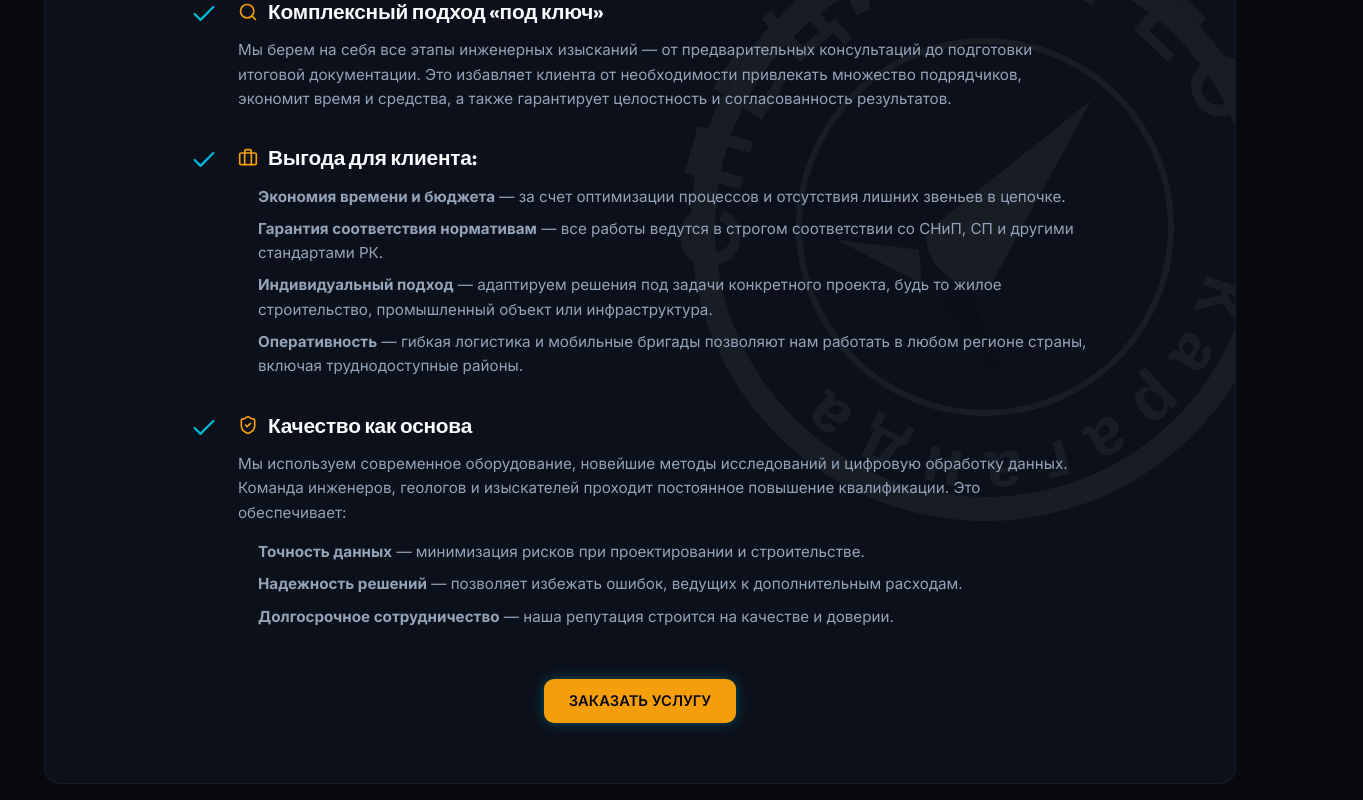
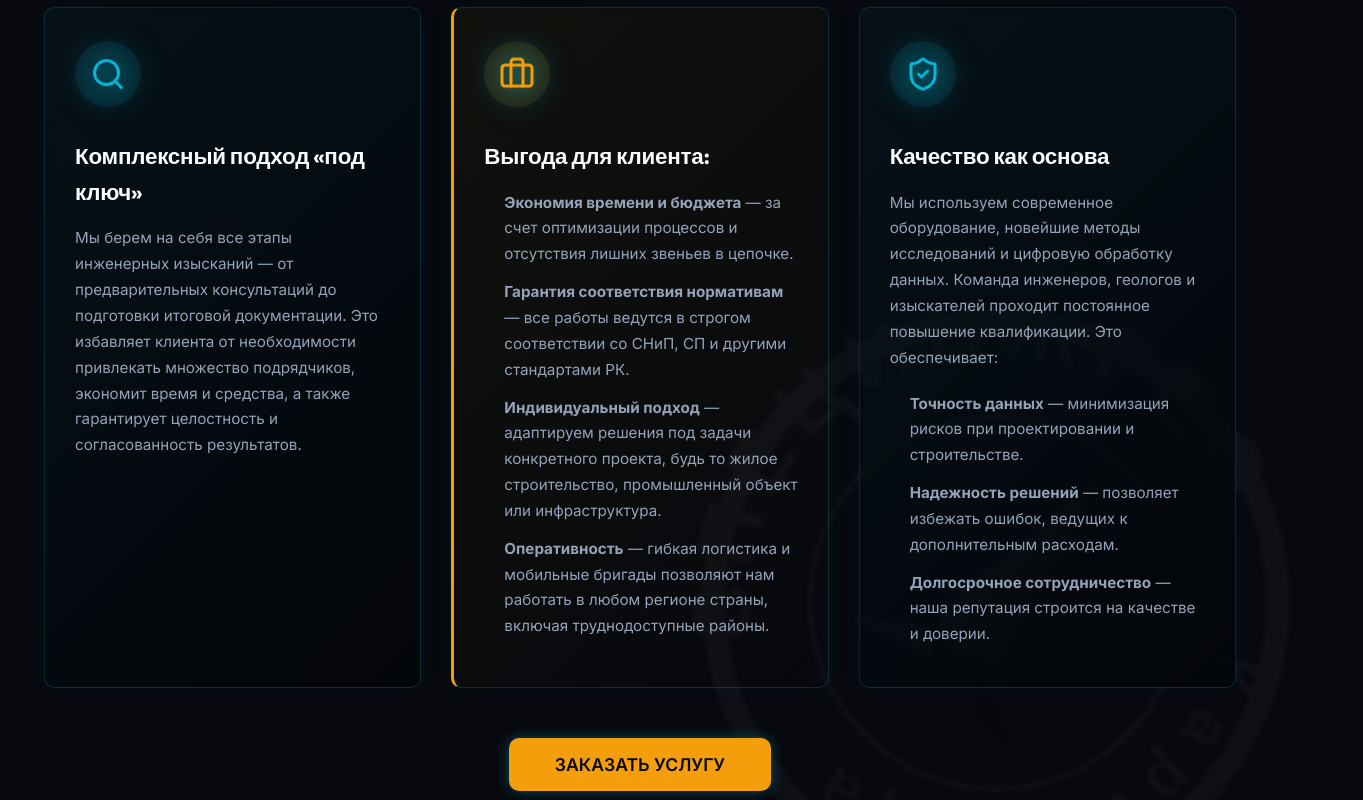
Before and after one commit to Claower3D/spengeo-kz, a React (Vite) app in the folder frontend/: page / in a window 1280 px wide. Shown: the part 5140-5940 px from the top of the page, 1363 px wide, since content can reach past the window. Built offline with nearby package versions, Linux system fonts and the light colour scheme.

Commit message:
Refactor approach section to match premium glow-card aesthetic

```diff
--- a/frontend/src/App.jsx
+++ b/frontend/src/App.jsx
@@ -839,67 +839,60 @@ function App() {
             </section>
 
             {/* 4.5. Approach Section (New) */}
-            <section style={{ marginBottom: '60px', position: 'relative', background: 'var(--bg-card)', padding: '60px 40px', borderRadius: 'var(--border-radius-lg)', border: '1px solid var(--border-color)', overflow: 'hidden' }}>
-              <img src="/images/logo-original.svg" alt="Stamp" style={{ position: 'absolute', top: '50%', right: '-50px', transform: 'translateY(-50%) rotate(-15deg)', width: '600px', opacity: 0.05, pointerEvents: 'none' }} />
-
-              <div style={{ position: 'relative', zIndex: 2, maxWidth: '900px', margin: '0 auto' }}>
-                <h2 style={{ textAlign: 'center', fontSize: '2.2rem', marginBottom: '20px', color: 'var(--color-text-primary)' }}>{t.sections.approachTitle}</h2>
-                <p style={{ textAlign: 'center', color: 'var(--color-text-secondary)', fontSize: '1.05rem', lineHeight: 1.6, marginBottom: '50px' }}>
+            <section style={{ marginBottom: '80px', position: 'relative' }}>
+              <div style={{ textAlign: 'center', marginBottom: '40px' }}>
+                <span className="hero-subtitle" style={{ color: 'var(--color-accent)', textShadow: '0 0 15px rgba(234, 179, 8, 0.6)' }}>ИНДИВИДУАЛЬНЫЙ ПОДХОД</span>
+                <h2 style={{ fontSize: '2.5rem', marginBottom: '20px', textShadow: '0 0 40px rgba(255,255,255,0.2)', maxWidth: '900px', margin: '0 auto 20px auto' }}>{t.sections.approachTitle}</h2>
+                <p style={{ color: 'var(--color-text-secondary)', fontSize: '1.05rem', lineHeight: 1.6, maxWidth: '800px', margin: '0 auto' }}>
                   {t.sections.approachDesc}
                 </p>
-
-                <div style={{ display: 'flex', flexDirection: 'column', gap: '30px' }}>
-                  {/* Item 1 */}
-                  <div style={{ display: 'flex', gap: '20px', alignItems: 'flex-start' }}>
-                    <div style={{ color: 'var(--color-cyan)', marginTop: '5px' }}><Check size={28} /></div>
-                    <div>
-                      <div style={{ display: 'flex', alignItems: 'center', gap: '10px', marginBottom: '10px' }}>
-                        <Search size={20} color="var(--color-accent)" />
-                        <h3 style={{ fontSize: '1.3rem', margin: 0, color: 'var(--color-text-primary)' }}>{t.sections.approach1Title}</h3>
-                      </div>
-                      <p style={{ color: 'var(--color-text-secondary)', fontSize: '0.95rem', lineHeight: 1.6 }}>{t.sections.approach1Text}</p>
-                    </div>
-                  </div>
-
-                  {/* Item 2 */}
-                  <div style={{ display: 'flex', gap: '20px', alignItems: 'flex-start' }}>
-                    <div style={{ color: 'var(--color-cyan)', marginTop: '5px' }}><Check size={28} /></div>
-                    <div>
-                      <div style={{ display: 'flex', alignItems: 'center', gap: '10px', marginBottom: '10px' }}>
-                        <Briefcase size={20} color="var(--color-accent)" />
-                        <h3 style={{ fontSize: '1.3rem', margin: 0, color: 'var(--color-text-primary)' }}>{t.sections.approach2Title}</h3>
-                      </div>
-                      <ul style={{ color: 'var(--color-text-secondary)', fontSize: '0.95rem', lineHeight: 1.6, margin: 0, paddingLeft: '20px', display: 'flex', flexDirection: 'column', gap: '8px' }}>
+              </div>
+
+              <div style={{ display: 'grid', gridTemplateColumns: 'repeat(auto-fit, minmax(320px, 1fr))', gap: '30px', position: 'relative', zIndex: 2 }}>
+                {/* Card 1 */}
+                <div className="glow-card-premium" style={{ padding: '40px 30px' }}>
+                  <div className="license-icon-glow" style={{ marginBottom: '25px', display: 'inline-flex', padding: '15px', background: 'rgba(6, 182, 212, 0.1)', borderRadius: '50%' }}>
+                    <Search size={36} color="var(--color-cyan)" />
+                  </div>
+                  <h3 style={{ fontSize: '1.4rem', marginBottom: '15px', color: 'var(--color-text-primary)' }}>{t.sections.approach1Title}</h3>
+                  <p style={{ color: 'var(--color-text-secondary)', fontSize: '0.95rem', lineHeight: 1.7 }}>{t.sections.approach1Text}</p>
+                </div>
+
+                {/* Card 2 */}
+                <div className="glow-card-premium" style={{ padding: '40px 30px', borderLeft: '3px solid var(--color-accent)', background: 'linear-gradient(135deg, rgba(234, 179, 8, 0.05) 0%, rgba(3, 5, 9, 0) 100%)' }}>
+                  <div className="license-icon-glow" style={{ marginBottom: '25px', display: 'inline-flex', padding: '15px', background: 'rgba(234, 179, 8, 0.1)', borderRadius: '50%' }}>
+                    <Briefcase size={36} color="var(--color-accent)" />
+                  </div>
+                  <h3 style={{ fontSize: '1.4rem', marginBottom: '15px', color: 'var(--color-text-primary)' }}>{t.sections.approach2Title}</h3>
+                  <ul style={{ color: 'var(--color-text-secondary)', fontSize: '0.95rem', lineHeight: 1.7, paddingLeft: '20px', display: 'flex', flexDirection: 'column', gap: '12px', margin: 0 }}>
                     <li dangerouslySetInnerHTML={{ __html: t.sections.approach2L1 }}></li>
                     <li dangerouslySetInnerHTML={{ __html: t.sections.approach2L2 }}></li>
                     <li dangerouslySetInnerHTML={{ __html: t.sections.approach2L3 }}></li>
                     <li dangerouslySetInnerHTML={{ __html: t.sections.approach2L4 }}></li>
                   </ul>
                 </div>
-                  </div>
-
-                  {/* Item 3 */}
-                  <div style={{ display: 'flex', gap: '20px', alignItems: 'flex-start' }}>
-                    <div style={{ color: 'var(--color-cyan)', marginTop: '5px' }}><Check size={28} /></div>
-                    <div>
-                      <div style={{ display: 'flex', alignItems: 'center', gap: '10px', marginBottom: '10px' }}>
-                        <ShieldCheck size={20} color="var(--color-accent)" />
-                        <h3 style={{ fontSize: '1.3rem', margin: 0, color: 'var(--color-text-primary)' }}>{t.sections.approach3Title}</h3>
-                      </div>
-                      <p style={{ color: 'var(--color-text-secondary)', fontSize: '0.95rem', lineHeight: 1.6, marginBottom: '15px' }}>{t.sections.approach3Text}</p>
-                      <ul style={{ color: 'var(--color-text-secondary)', fontSize: '0.95rem', lineHeight: 1.6, margin: 0, paddingLeft: '20px', display: 'flex', flexDirection: 'column', gap: '8px' }}>
+
+                {/* Card 3 */}
+                <div className="glow-card-premium" style={{ padding: '40px 30px' }}>
+                  <div className="license-icon-glow" style={{ marginBottom: '25px', display: 'inline-flex', padding: '15px', background: 'rgba(6, 182, 212, 0.1)', borderRadius: '50%' }}>
+                    <ShieldCheck size={36} color="var(--color-cyan)" />
+                  </div>
+                  <h3 style={{ fontSize: '1.4rem', marginBottom: '15px', color: 'var(--color-text-primary)' }}>{t.sections.approach3Title}</h3>
+                  <p style={{ color: 'var(--color-text-secondary)', fontSize: '0.95rem', lineHeight: 1.7, marginBottom: '20px' }}>{t.sections.approach3Text}</p>
+                  <ul style={{ color: 'var(--color-text-secondary)', fontSize: '0.95rem', lineHeight: 1.7, paddingLeft: '20px', display: 'flex', flexDirection: 'column', gap: '12px', margin: 0 }}>
                     <li dangerouslySetInnerHTML={{ __html: t.sections.approach3L1 }}></li>
                     <li dangerouslySetInnerHTML={{ __html: t.sections.approach3L2 }}></li>
                     <li dangerouslySetInnerHTML={{ __html: t.sections.approach3L3 }}></li>
                   </ul>
                 </div>
               </div>
-                </div>
-
-                <div style={{ textAlign: 'center', marginTop: '50px' }}>
-                  <button className="btn btn-primary" onClick={() => setActivePage('calculator')}>{t.sections.approachBtn}</button>
-                </div>
-              </div>
+
+              <div style={{ textAlign: 'center', marginTop: '50px', position: 'relative', zIndex: 2 }}>
+                <button className="btn btn-primary" style={{ padding: '15px 45px', fontSize: '1.1rem', boxShadow: '0 0 30px rgba(6, 182, 212, 0.4)' }} onClick={() => setActivePage('calculator')}>{t.sections.approachBtn}</button>
+              </div>
+
+              {/* Watermark Logo */}
+              <img src="/images/logo-original.svg" alt="Stamp Watermark" style={{ position: 'absolute', bottom: '-10%', right: '-5%', transform: 'rotate(-15deg)', width: '600px', opacity: 0.03, pointerEvents: 'none', filter: 'grayscale(100%) blur(2px)' }} />
             </section>
 
             {/* 5. Director / About Section */}
```
Lines whose indentation alone changed are shown as unchanged.
